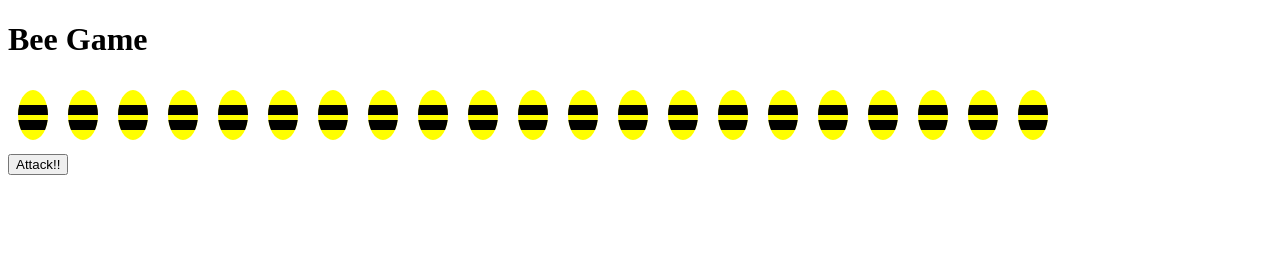
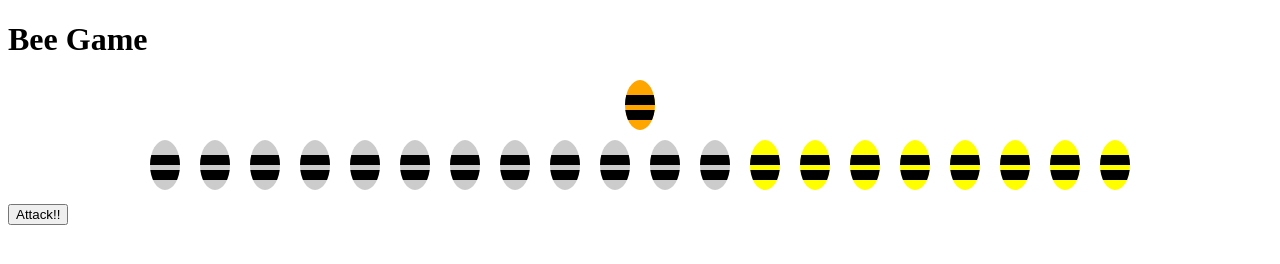
Before and after one commit to reinaldoferreira/beeGame, a website: page app/index.html in a window 1280 px wide. Both pictures are taken after a click on the button "Start". Drawn offline with Linux system fonts and the light colour scheme.

Commit message:
removing bees fixed

```diff
--- a/app/assets/js/beeGame.js
+++ b/app/assets/js/beeGame.js
@@ -32,6 +32,13 @@ function printBees(el) {
     bee.className += 'bee'
     bee.setAttribute('id', helperNumber)
     bee.innerHTML = '<span class="bee__head"></span><span class="bee__body"></span><span class="bee__wings"></span><span class="bee__stinger"></span>'
+    if (el[i].kind === 'worker') {
+      bee.className += ' worker'
+    } else if (el[i].kind === 'drone') {
+      bee.className += ' drone'
+    } else {
+      bee.className += ' queen'
+    }
     document.getElementsByClassName('bees-content')[0].appendChild(bee)
   }
 }
@@ -68,10 +75,12 @@ function attackRandomBee() {
         if (allTheBees[beePosition].healthPoints <= 0) {
           allTheBees.splice(beePosition, 1)
           console.log('... so it is dead!')
-          document.getElementsByClassName('bees-content')[0].removeChild(bee)
+          document.getElementsByClassName('bees-content')[0].innerHTML = ' '
+          printBees(allTheBees)
         }
       }
       break;
+
     case 'worker':
       console.log('- - - Worker - - -')
       var bee = document.getElementById(beePosition)
@@ -84,10 +93,12 @@ function attackRandomBee() {
         if (allTheBees[beePosition].healthPoints <= 0) {
           allTheBees.splice(beePosition, 1)
           console.log('... so it is dead!')
-          document.getElementsByClassName('bees-content')[0].removeChild(bee)
+          document.getElementsByClassName('bees-content')[0].innerHTML = ' '
+          printBees(allTheBees)
         }
       }
       break;
+
     default:
       console.log('- - - Queen - - -')
       var bee = document.getElementById(beePosition)
--- a/app/index.html
+++ b/app/index.html
@@ -5,6 +5,8 @@
   <meta name="viewport" content="width=device-width, initial-scale=1.0">
   <title>Jasmine - Bee Game</title>
   <style media="screen">
+    .bees-content { text-align: center; }
+
     .bee {
       background: yellow;
       border-radius: 100%;
@@ -21,12 +23,23 @@
       background: black;
       content: '';
       height: 10px;
+      left: 0;
       position: absolute;
       top: 15px;
       width: 100%;
     }
 
     .bee::before { top: 30px; }
+
+    .bee.queen {
+      background: orange;
+      display: block;
+      margin: 0 auto;
+    }
+
+    .bee.drone {
+      background: #ccc;
+    }
   </style>
 </head>
 <body>
```
